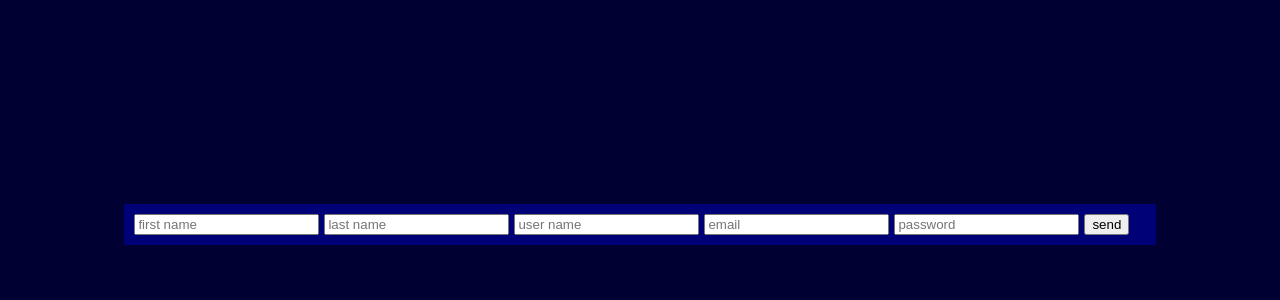
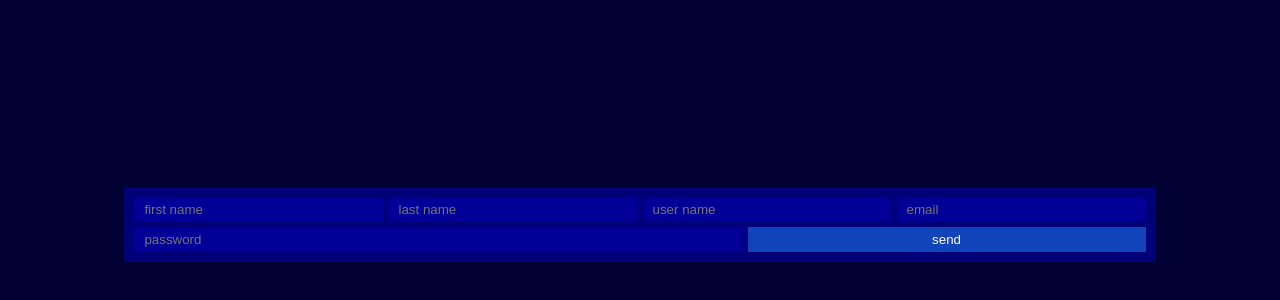
Before and after one commit to moezltifi/responsive-project, a plain HTML site: page index.html in a window 1280 px wide. Shown: the part 184-484 px from the top of the page. Drawn offline with Linux system fonts and the light colour scheme.

Commit message:
add some styles

```diff
--- a/style.css
+++ b/style.css
@@ -13,3 +13,21 @@ form{
     flex-wrap: wrap;
     gap: 5px;
 }
+form input{
+    background-color: #0000aaa0;
+    border: none;
+    outline: none;
+    color: white;
+    padding: 5px 10px;
+    flex-basis: 220px;
+    flex-grow: 1;
+}
+form button{
+    background-color: #14b;
+    border: none;
+    color: #fff;
+    cursor: pointer;
+    padding: 5px 10px;
+    flex-basis: 30px;
+    flex-grow: 1;
+}
```
